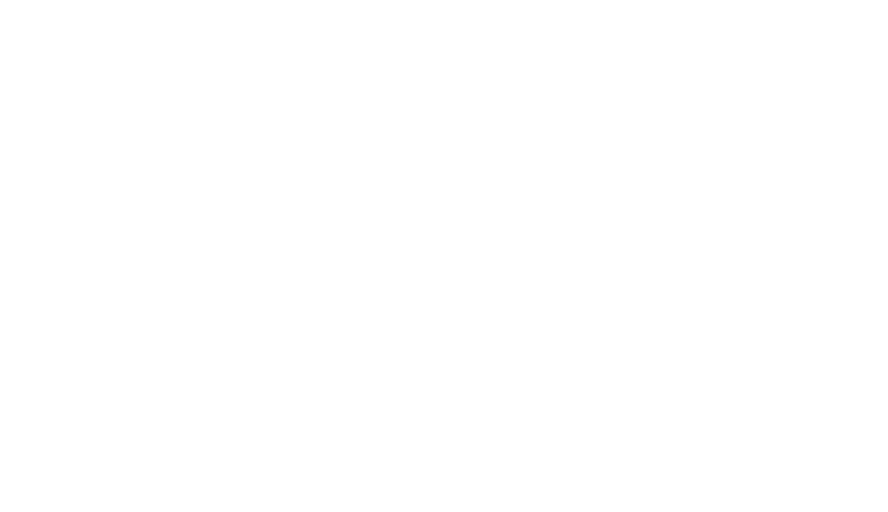
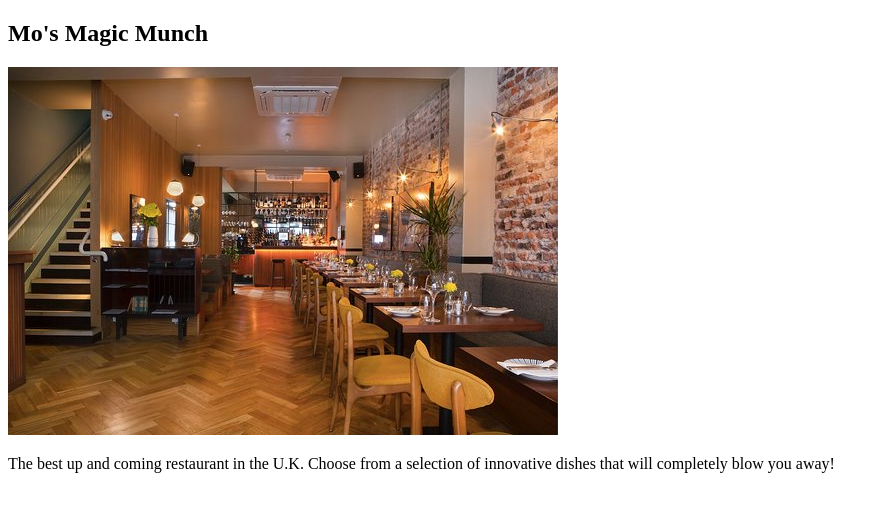
Before and after one commit to mokeaveny/Restaurant-Page, a website built with webpack: page dist/index.html in a window 1280 px wide. Shown: the whole page, without its empty margins (0-888 px from the left). Built offline with nearby package versions, Linux system fonts and the light colour scheme.

Commit message:
Created home page using modules

```diff
--- a/package.json
+++ b/package.json
@@ -4,7 +4,8 @@
   "description": "",
   "main": "index.js",
   "scripts": {
-    "test": "echo \"Error: no test specified\" && exit 1"
+    "test": "echo \"Error: no test specified\" && exit 1",
+		"build": "webpack"
   },
   "keywords": [],
   "author": "",
--- a/src/index.js
+++ b/src/index.js
@@ -0,0 +1,6 @@
+import { createMainPage } from "./mainPage";
+
+export const contentContainer = document.getElementById("content");
+
+// Render the main page from the mainPage.js file
+createMainPage();
--- /dev/null
+++ b/src/mainPage.js
@@ -0,0 +1,15 @@
+import { contentContainer } from "./index";
+
+export function createMainPage() {
+	const navBar = document.createElement("nav");
+	const heading = document.createElement("h1");
+	heading.textContent = "Mo's Magic Munch";
+	navBar.appendChild(heading);
+	contentContainer.appendChild(navBar);
+	const restaurantImage = document.createElement("img");
+	restaurantImage.src = "assets/restaurant.jpg";
+	contentContainer.appendChild(restaurantImage);
+	const restaurantInfo = document.createElement("p");
+	restaurantInfo.textContent = "The best up and coming restaurant in the U.K. Choose from a selection of innovative dishes that will completely blow you away!";
+	contentContainer.appendChild(restaurantInfo);
+}
```
Also changed, not shown: dist/assets/restaurant.jpg (added), dist/index.html, dist/main.js.
